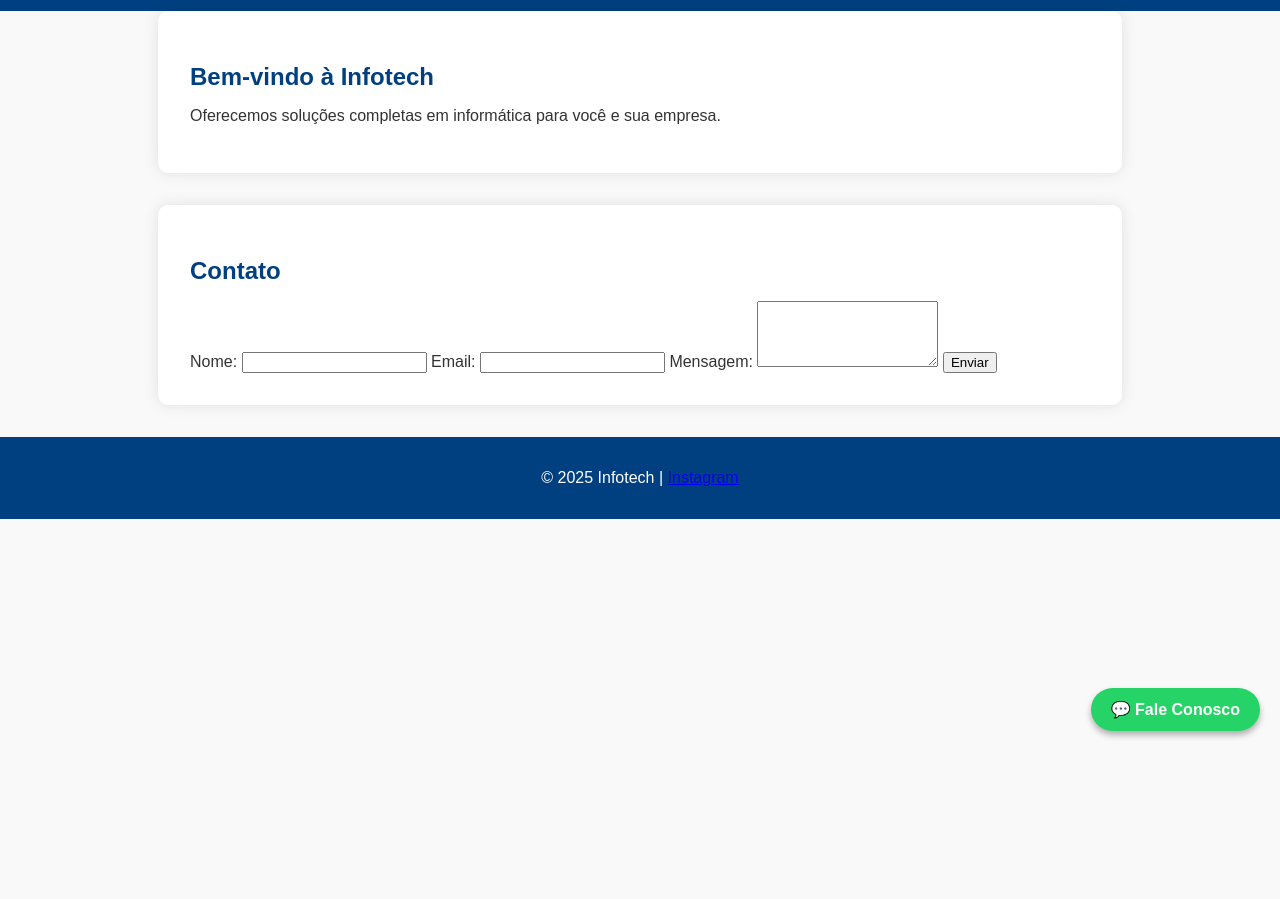
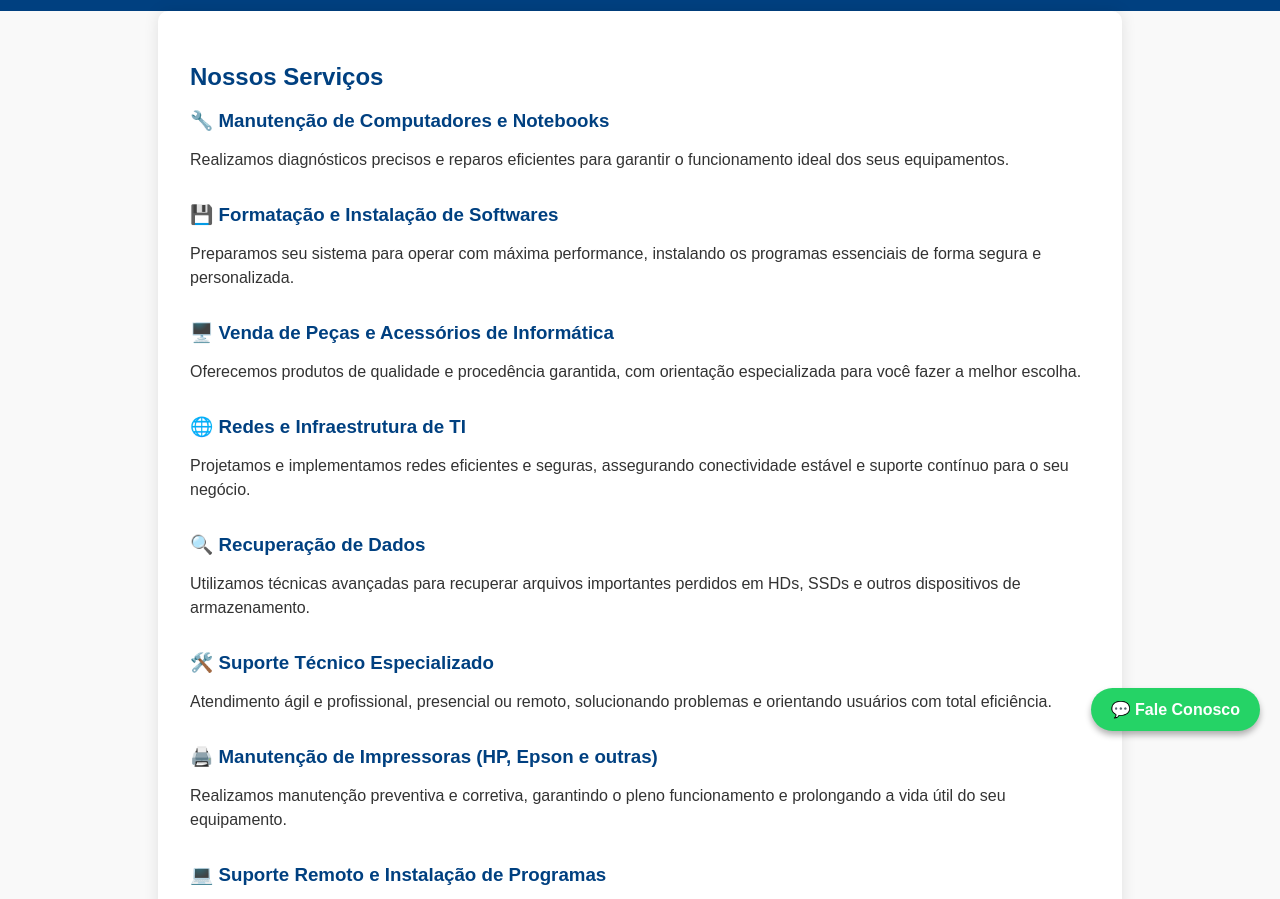
Before and after one commit to Barreto97/infotech-site, a plain HTML site: page index.html in a window 1280 px wide. Shown: the part 49-948 px from the top of the page. Before the commit the page ends 800 px from the top, so only its background shows below. Drawn offline with Linux system fonts and the light colour scheme.

Commit message:
Update index.html

```diff
--- a/index.html
+++ b/index.html
@@ -1,10 +1,10 @@
 <!DOCTYPE html>
 <html lang="pt-BR">
 <head>
-  <meta charset="UTF-8">
-  <meta name="viewport" content="width=device-width, initial-scale=1.0">
-  <title>Infotech - Soluções em Informática</title>
-  <link rel="stylesheet" href="style.css">
+  <meta charset="UTF-8" />
+  <meta name="viewport" content="width=device-width, initial-scale=1" />
+  <title>Serviços - Infotech</title>
+  <link rel="stylesheet" href="style.css" />
 </head>
 <body>
   <header>
@@ -18,22 +18,40 @@
     </nav>
   </header>
 
-  <section id="home">
-    <h2>Bem-vindo à Infotech</h2>
-    <p>Oferecemos soluções completas em informática para você e sua empresa.</p>
-  </section>
-
-  <section id="contato">
-    <h2>Contato</h2>
-    <form action="https://formspree.io/f/mgepybqe" method="POST">
-      <label for="nome">Nome:</label>
-      <input type="text" id="nome" name="nome" required>
-      <label for="email">Email:</label>
-      <input type="email" id="email" name="_replyto" required>
-      <label for="mensagem">Mensagem:</label>
-      <textarea id="mensagem" name="mensagem" rows="4" required></textarea>
-      <button type="submit">Enviar</button>
-    </form>
+  <section id="servicos">
+    <h2>Nossos Serviços</h2>
+    <article>
+      <h3>🔧 Manutenção de Computadores e Notebooks</h3>
+      <p>Realizamos diagnósticos precisos e reparos eficientes para garantir o funcionamento ideal dos seus equipamentos.</p>
+    </article>
+    <article>
+      <h3>💾 Formatação e Instalação de Softwares</h3>
+      <p>Preparamos seu sistema para operar com máxima performance, instalando os programas essenciais de forma segura e personalizada.</p>
+    </article>
+    <article>
+      <h3>🖥️ Venda de Peças e Acessórios de Informática</h3>
+      <p>Oferecemos produtos de qualidade e procedência garantida, com orientação especializada para você fazer a melhor escolha.</p>
+    </article>
+    <article>
+      <h3>🌐 Redes e Infraestrutura de TI</h3>
+      <p>Projetamos e implementamos redes eficientes e seguras, assegurando conectividade estável e suporte contínuo para o seu negócio.</p>
+    </article>
+    <article>
+      <h3>🔍 Recuperação de Dados</h3>
+      <p>Utilizamos técnicas avançadas para recuperar arquivos importantes perdidos em HDs, SSDs e outros dispositivos de armazenamento.</p>
+    </article>
+    <article>
+      <h3>🛠️ Suporte Técnico Especializado</h3>
+      <p>Atendimento ágil e profissional, presencial ou remoto, solucionando problemas e orientando usuários com total eficiência.</p>
+    </article>
+    <article>
+      <h3>🖨️ Manutenção de Impressoras (HP, Epson e outras)</h3>
+      <p>Realizamos manutenção preventiva e corretiva, garantindo o pleno funcionamento e prolongando a vida útil do seu equipamento.</p>
+    </article>
+    <article>
+      <h3>💻 Suporte Remoto e Instalação de Programas</h3>
+      <p>Soluções práticas e rápidas, com atendimento remoto para instalação de softwares e resolução de problemas sem sair de casa ou do escritório.</p>
+    </article>
   </section>
 
   <footer>
```
